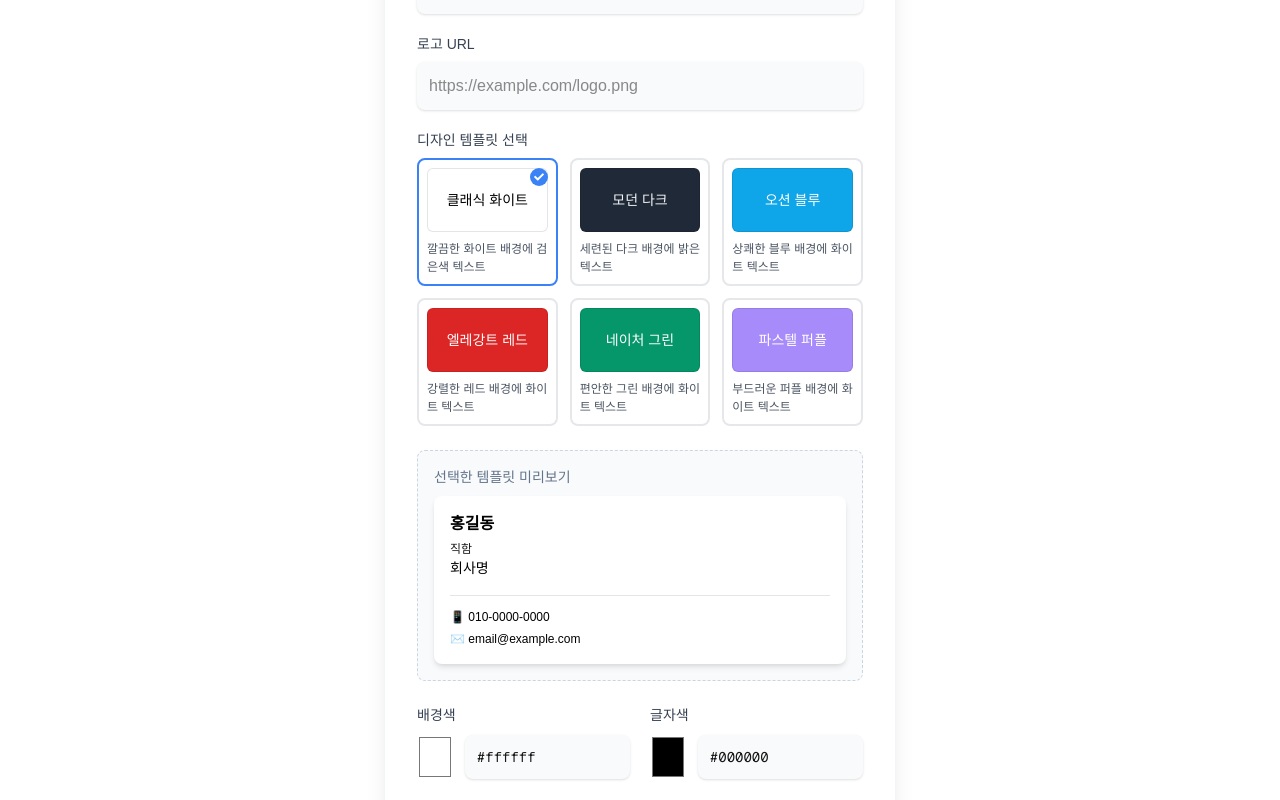
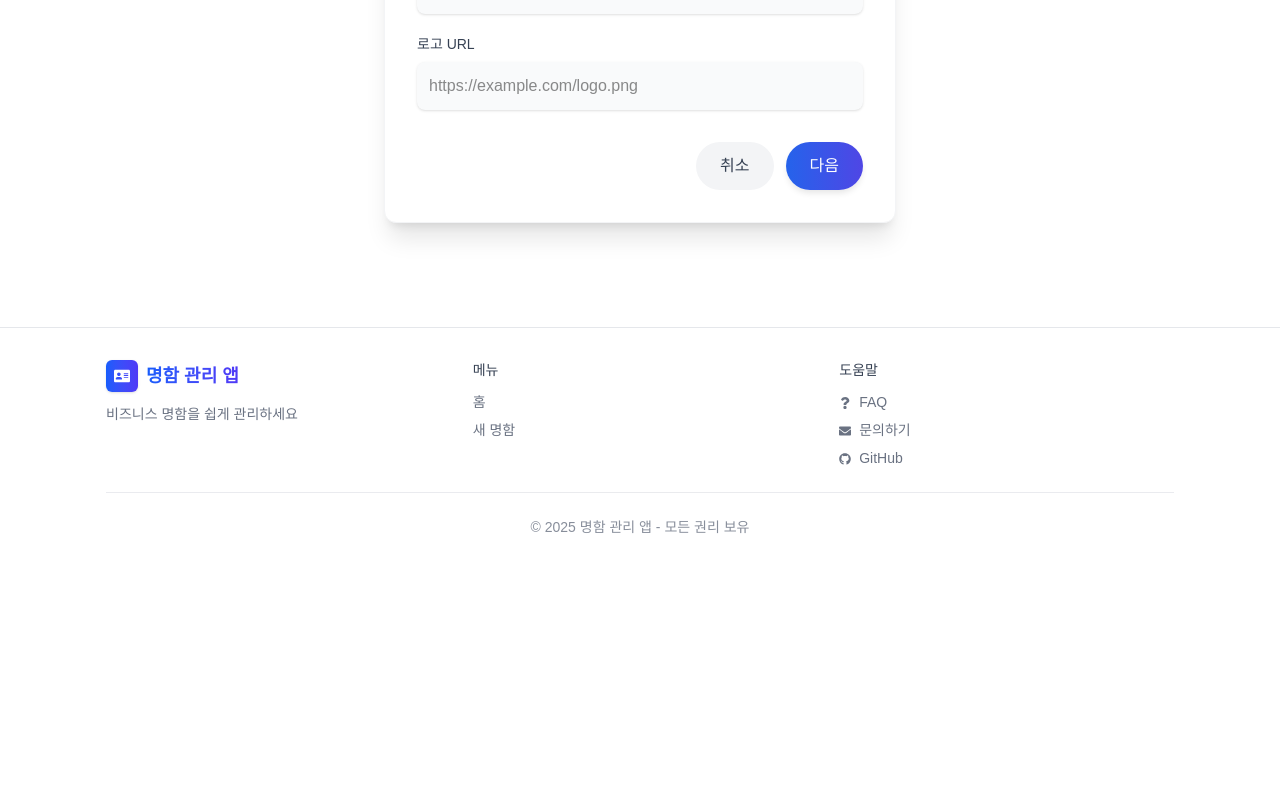
Before and after one commit to heejunparkk/business-card-manager, a Next.js app: page /add in a window 1280 px wide. Shown: the part 720-1520 px from the top of the page. After the commit the page ends 1290 px from the top, so only its background shows below. Built offline with nearby package versions, Linux system fonts and the light colour scheme.

Commit message:
feat: 카드 폼 단계별 입력 기능 추가 및 템플릿 선택 섹션 구현

```diff
--- a/src/components/CardForm.tsx
+++ b/src/components/CardForm.tsx
@@ -26,6 +26,7 @@ const CardForm: FC<CardFormProps> = ({ onSubmit, onCancel, initialData, title })
     textColor: '#000000',
     templateId: 'classic-white',
   });
+  const [step, setStep] = useState(1);
 
   useEffect(() => {
     if (initialData) {
@@ -74,9 +75,10 @@ const CardForm: FC<CardFormProps> = ({ onSubmit, onCancel, initialData, title })
       </h2>
 
       <form onSubmit={handleSubmit}>
+        {step === 1 && (
+          <>
             <div className="mb-5 grid grid-cols-1 gap-5 md:grid-cols-2">
               <div>
-            {' '}
                 <label className="mb-2 block text-sm font-medium text-gray-700 dark:text-gray-300">
                   이름 <span className="text-red-500">*</span>
                 </label>
@@ -91,9 +93,7 @@ const CardForm: FC<CardFormProps> = ({ onSubmit, onCancel, initialData, title })
                   required
                 />
               </div>
-
               <div>
-            {' '}
                 <label className="mb-2 block text-sm font-medium text-gray-700 dark:text-gray-300">
                   회사명 <span className="text-red-500">*</span>
                 </label>
@@ -110,7 +110,6 @@ const CardForm: FC<CardFormProps> = ({ onSubmit, onCancel, initialData, title })
               </div>
             </div>
             <div className="mb-5">
-          {' '}
               <label className="mb-2 block text-sm font-medium text-gray-700 dark:text-gray-300">
                 직함 <span className="text-red-500">*</span>
               </label>
@@ -127,7 +126,6 @@ const CardForm: FC<CardFormProps> = ({ onSubmit, onCancel, initialData, title })
             </div>
             <div className="mb-5 grid grid-cols-1 gap-5 md:grid-cols-2">
               <div>
-            {' '}
                 <label className="mb-2 block text-sm font-medium text-gray-700 dark:text-gray-300">
                   이메일 <span className="text-red-500">*</span>
                 </label>
@@ -142,9 +140,7 @@ const CardForm: FC<CardFormProps> = ({ onSubmit, onCancel, initialData, title })
                   required
                 />
               </div>
-
               <div>
-            {' '}
                 <label className="mb-2 block text-sm font-medium text-gray-700 dark:text-gray-300">
                   연락처 <span className="text-red-500">*</span>
                 </label>
@@ -160,7 +156,6 @@ const CardForm: FC<CardFormProps> = ({ onSubmit, onCancel, initialData, title })
               </div>
             </div>
             <div className="mb-5">
-          {' '}
               <label className="mb-2 block text-sm font-medium text-gray-700 dark:text-gray-300">
                 주소
               </label>
@@ -175,7 +170,6 @@ const CardForm: FC<CardFormProps> = ({ onSubmit, onCancel, initialData, title })
               />
             </div>
             <div className="mb-5">
-          {' '}
               <label className="mb-2 block text-sm font-medium text-gray-700 dark:text-gray-300">
                 웹사이트
               </label>
@@ -189,7 +183,6 @@ const CardForm: FC<CardFormProps> = ({ onSubmit, onCancel, initialData, title })
               />
             </div>
             <div className="mb-5">
-          {' '}
               <label className="mb-2 block text-sm font-medium text-gray-700 dark:text-gray-300">
                 로고 URL
               </label>
@@ -202,7 +195,27 @@ const CardForm: FC<CardFormProps> = ({ onSubmit, onCancel, initialData, title })
                 placeholder="https://example.com/logo.png"
               />
             </div>
-        {/* 템플릿 선택 섹션 추가 */}
+            <div className="mt-8 flex justify-end gap-3">
+              <button
+                type="button"
+                onClick={onCancel}
+                className="rounded-full bg-gray-100 px-6 py-3 font-medium text-gray-700 transition-all duration-300 hover:bg-gray-200 dark:bg-gray-700 dark:text-gray-300 dark:hover:bg-gray-600"
+              >
+                취소
+              </button>
+              <button
+                type="button"
+                onClick={() => setStep(2)}
+                className={`rounded-full px-6 py-3 font-medium text-white shadow-md transition-all duration-300 hover:shadow-lg ${styles.submitButton}`}
+              >
+                다음
+              </button>
+            </div>
+          </>
+        )}
+        {step === 2 && (
+          <>
+            {/* 템플릿 선택 섹션 */}
             <div className={styles.templateSection}>
               <label className="mb-2 block text-sm font-medium text-gray-700 dark:text-gray-300">
                 디자인 템플릿 선택
@@ -232,7 +245,6 @@ const CardForm: FC<CardFormProps> = ({ onSubmit, onCancel, initialData, title })
                   </div>
                 ))}
               </div>
-
               {/* 선택된 템플릿 미리보기 */}
               <div className={styles.previewSection}>
                 <div className={styles.previewTitle}>
@@ -260,72 +272,13 @@ const CardForm: FC<CardFormProps> = ({ onSubmit, onCancel, initialData, title })
                 </div>
               </div>
             </div>
-        <div className="mb-6 grid grid-cols-1 gap-5 md:grid-cols-2">
-          <div>
-            {' '}
-            <label className="mb-2 block text-sm font-medium text-gray-700 dark:text-gray-300">
-              배경색
-            </label>
-            <div className="flex items-center gap-3">
-              <div className="h-12 w-12 cursor-pointer overflow-hidden rounded-lg border-none">
-                <input
-                  type="color"
-                  name="backgroundColor"
-                  value={formData.backgroundColor}
-                  onChange={handleChange}
-                  title="배경색 선택"
-                  aria-label="배경색 선택"
-                  className="h-full w-full cursor-pointer"
-                />
-              </div>
-              <input
-                type="text"
-                name="backgroundColor"
-                value={formData.backgroundColor}
-                onChange={handleChange}
-                title="배경색 코드 입력"
-                placeholder="배경색 코드 (#RRGGBB)"
-                className="w-full rounded-lg border-none bg-gray-50 p-3 font-mono text-sm shadow-sm transition-all duration-200 focus:ring-2 focus:ring-blue-400 focus:outline-none dark:bg-gray-700 dark:text-white"
-              />
-            </div>
-          </div>
-
-          <div>
-            {' '}
-            <label className="mb-2 block text-sm font-medium text-gray-700 dark:text-gray-300">
-              글자색
-            </label>
-            <div className="flex items-center gap-3">
-              <div className="h-12 w-12 cursor-pointer overflow-hidden rounded-lg border-none">
-                <input
-                  type="color"
-                  name="textColor"
-                  value={formData.textColor}
-                  onChange={handleChange}
-                  title="텍스트 색상 선택"
-                  aria-label="텍스트 색상 선택"
-                  className="h-full w-full cursor-pointer"
-                />
-              </div>
-              <input
-                type="text"
-                name="textColor"
-                value={formData.textColor}
-                onChange={handleChange}
-                title="텍스트 색상 코드 입력"
-                placeholder="텍스트 색상 코드 (#RRGGBB)"
-                className="w-full rounded-lg border-none bg-gray-50 p-3 font-mono text-sm shadow-sm transition-all duration-200 focus:ring-2 focus:ring-blue-400 focus:outline-none dark:bg-gray-700 dark:text-white"
-              />
-            </div>
-          </div>
-        </div>{' '}
-        <div className="mt-8 flex justify-end gap-3">
+            <div className="mt-8 flex justify-between gap-3">
               <button
                 type="button"
-            onClick={onCancel}
+                onClick={() => setStep(1)}
                 className="rounded-full bg-gray-100 px-6 py-3 font-medium text-gray-700 transition-all duration-300 hover:bg-gray-200 dark:bg-gray-700 dark:text-gray-300 dark:hover:bg-gray-600"
               >
-            취소
+                이전
               </button>
               <button
                 type="submit"
@@ -334,6 +287,8 @@ const CardForm: FC<CardFormProps> = ({ onSubmit, onCancel, initialData, title })
                 {initialData ? '저장' : '생성'}
               </button>
             </div>
+          </>
+        )}
       </form>
     </div>
   );
```
Lines whose indentation alone changed are shown as unchanged.
